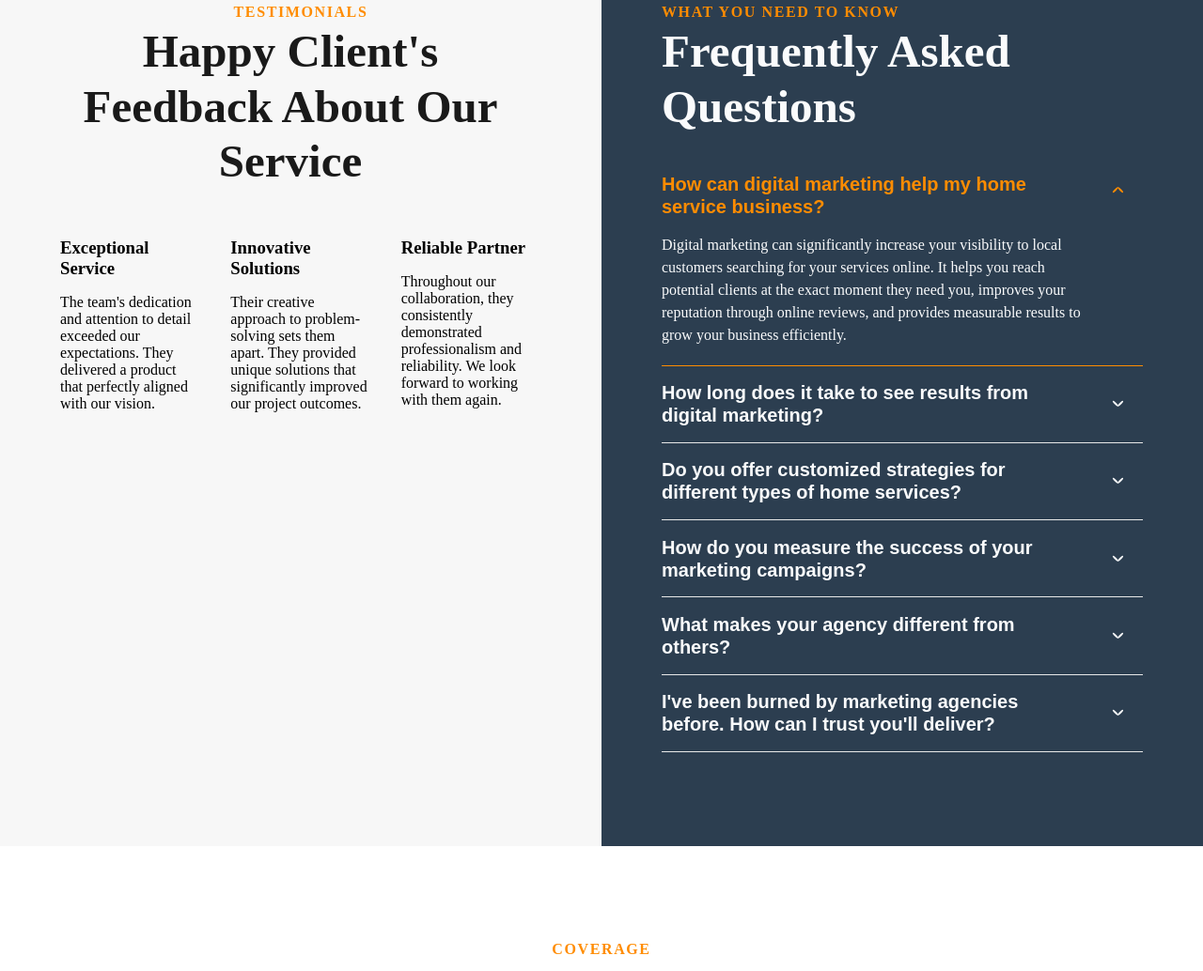
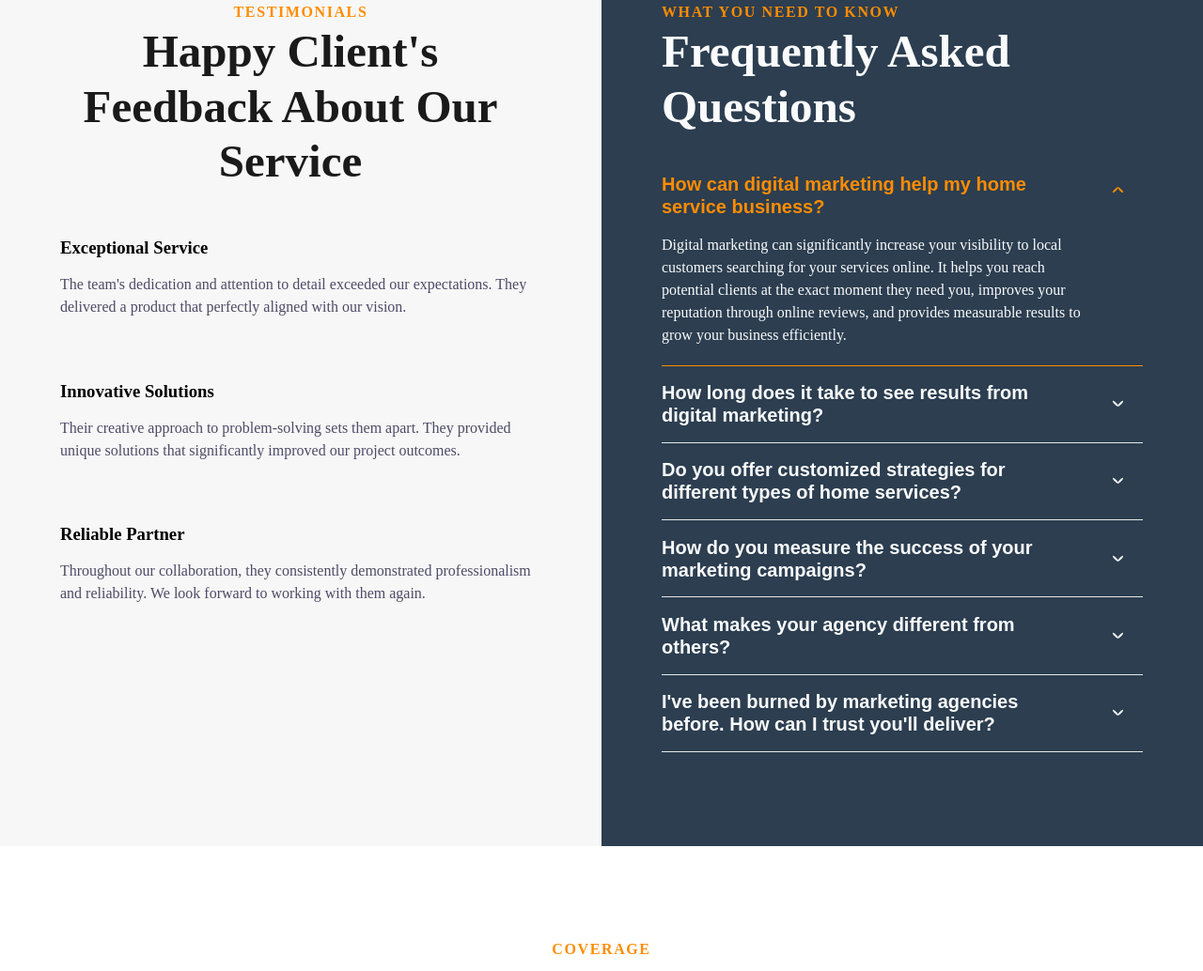
Before and after one commit to jd2004ed/wee-woo-wee-woo, a plain HTML site: page index.html in a window 1280 px wide. Shown: the part 4916-5950 px from the top of the page at 94% size. Drawn offline with Linux system fonts and the light colour scheme.

Commit message:
Update homepage.css

```diff
--- a/homepage.css
+++ b/homepage.css
@@ -142,10 +142,16 @@
 }
         #reviews-1411 .cs-review-section {
     text-align: left;
+    width: 100%;
 }
     #reviews-1411 .cs-review-section h3 {
     margin-bottom: 0.5rem;
 }
+    #reviews-1411 .cs-review-section p {
+        font-size: 1rem;
+        line-height: 1.5;
+        color: var(--bodyTextColor);
+    }
     #reviews-1411 .cs-bubbles {
         font-size: min(2.5vw, 0.7em);
         width: 35.125em;
@@ -209,11 +215,12 @@
         padding-right: clamp(2.5rem, 5vw, 5rem);
     }
     #reviews-1411 .cs-review-content {
-        flex-direction: row;
-        justify-content: space-between;
+        flex-direction: column;
+        align-items: flex-start;
     }
      #reviews-1411 .cs-review-section {
-        width: 30%;
+         width: 100%; /* Maintain full width on desktop */
+        max-width: 600px; /* Optional: limit the width for better readability */
     }
 }
 /* Large Desktop - 1300px */
```
